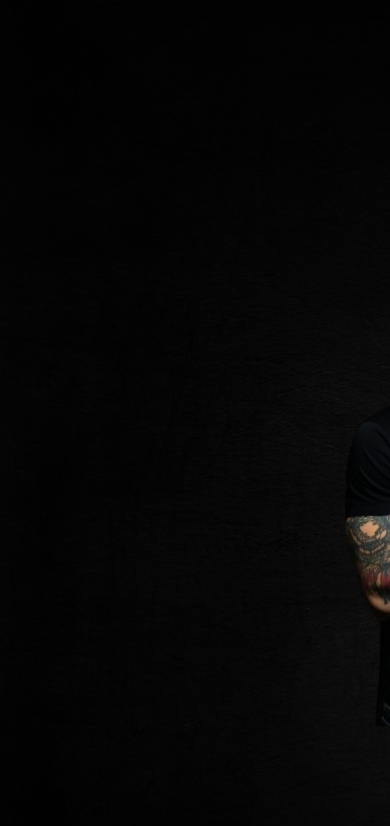
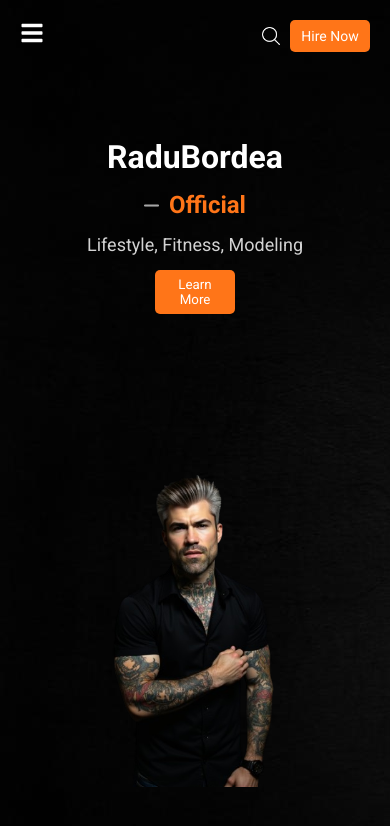
Before and after one commit to radu-bordea/REACT-3DPortfolio, a React (Vite) app: page / in a window 390 px wide. Shown: the top 826 px of the page. Built offline with nearby package versions, Linux system fonts and the light colour scheme.

Commit message:
add responsive design for navbar and hero components

```diff
--- a/package.json
+++ b/package.json
@@ -11,6 +11,7 @@
   "dependencies": {
     "react": "^18.3.1",
     "react-dom": "^18.3.1",
+    "react-icons": "^5.4.0",
     "styled-components": "^6.1.13"
   },
   "devDependencies": {
--- a/src/components/Hero.jsx
+++ b/src/components/Hero.jsx
@@ -17,6 +17,16 @@ const Container = styled.div`
   width: 1400px;
   display: flex;
   justify-content: space-between;
+
+  @media (max-width: 1024px) {
+    width: 90%;
+  }
+
+  @media (max-width: 768px) {
+    flex-direction: column;
+    align-items: center;
+    width: 100%;
+  }
 `;
 
 const Left = styled.div`
@@ -25,20 +35,50 @@ const Left = styled.div`
   flex-direction: column;
   justify-content: center;
   gap: 20px;
+
+  @media (max-width: 1024px) {
+    gap: 15px;
+  }
+
+  @media (max-width: 768px) {
+    align-items: center;
+    text-align: center;
+    gap: 15px;
+  }
 `;
 
 const Title = styled.h1`
   font-size: 48px;
+
+  @media (max-width: 1024px) {
+    font-size: 36px;
+  }
+
+  @media (max-width: 768px) {
+    font-size: 32px;
+  }
 `;
 
 const WhatWeDo = styled.div`
   display: flex;
   align-items: center;
   gap: 10px;
+
+  @media (max-width: 768px) {
+    justify-content: center;
+  }
 `;
 
 const Line = styled.img`
   height: 5px;
+
+  @media (max-width: 1024px) {
+    height: 4px;
+  }
+
+  @media (max-width: 768px) {
+    height: 3px;
+  }
 `;
 
 const Subtitle = styled.h2`
@@ -48,6 +88,14 @@ const Subtitle = styled.h2`
 const Desc = styled.p`
   font-size: 24px;
   color: lightgray;
+
+  @media (max-width: 1024px) {
+    font-size: 20px;
+  }
+
+  @media (max-width: 768px) {
+    font-size: 18px;
+  }
 `;
 
 const Button = styled.button`
@@ -59,6 +107,16 @@ const Button = styled.button`
   border: none;
   border-radius: 5px;
   cursor: pointer;
+
+  @media (max-width: 1024px) {
+    width: 90px;
+    padding: 8px;
+  }
+
+  @media (max-width: 768px) {
+    width: 80px;
+    padding: 7px;
+  }
 `;
 
 const Right = styled.div`
@@ -67,14 +125,22 @@ const Right = styled.div`
   display: flex;
   flex-direction: row;
   gap: 5px;
-  /* background-color: #4c4c55; */
+
+  @media (max-width: 1024px) {
+    justify-content: center;
+  }
+
+  @media (max-width: 768px) {
+    flex-direction: column;
+    align-items: center;
+    gap: 10px;
+  }
 `;
 
 const Img = styled.img`
   width: 500px;
   object-fit: contain;
-  /* position: absolute; */
-  top:0;
+  top: 0;
   bottom: 0;
   left: 0;
   right: 0;
@@ -82,12 +148,19 @@ const Img = styled.img`
   animation: animate 2s infinite ease alternate;
 
   @keyframes animate {
-    100%{
+    100% {
       transform: translateY(20px);
     }
   }
+
+  @media (max-width: 1024px) {
+    width: 400px;
+  }
+
+  @media (max-width: 768px) {
+    width: 80%;
+  }
 `;
-
 
 const Hero = () => {
   return (
@@ -100,9 +173,7 @@ const Hero = () => {
             <Line src="./img/line.png" />
             <Subtitle>Official</Subtitle>
           </WhatWeDo>
-          <Desc>
-            Lifestyle, Fitness, Modeling
-          </Desc>
+          <Desc>Lifestyle, Fitness, Modeling</Desc>
           <Button>Learn More</Button>
         </Left>
         <Right>
--- a/src/components/Navbar.jsx
+++ b/src/components/Navbar.jsx
@@ -1,8 +1,11 @@
+import React, { useState } from "react";
 import styled from "styled-components";
+import { FaBars, FaTimes } from "react-icons/fa"; // Import hamburger and close icons
 
 const Section = styled.div`
   display: flex;
   justify-content: center;
+  width: 100%;
 `;
 
 const Container = styled.div`
@@ -11,37 +14,78 @@ const Container = styled.div`
   justify-content: space-between;
   align-items: center;
   padding: 10px 0px;
+
+  @media (max-width: 1024px) {
+    width: 90%;
+  }
+
+  @media (max-width: 768px) {
+    flex-direction: row;
+    padding: 20px;
+  }
 `;
 
 const Links = styled.div`
   display: flex;
   align-items: center;
   gap: 50px;
+
+  @media (max-width: 768px) {
+    flex-direction: column;
+    align-items: center;
+    gap: 20px;
+    width: 100%;
+    display: ${(props) => (props.isOpen ? "flex" : "none")};
+  }
 `;
 
 const Logo = styled.img`
   height: 50px;
+
+  @media (max-width: 768px) {
+    height: 40px;
+  }
 `;
 
 const List = styled.ul`
   display: flex;
   gap: 20px;
   list-style: none;
+
+  @media (max-width: 768px) {
+    flex-direction: column;
+    gap: 10px;
+    align-items: center;
+  }
 `;
 
 const ListItem = styled.li`
   cursor: pointer;
+
+  @media (max-width: 768px) {
+    font-size: 14px;
+  }
 `;
 
 const Icons = styled.div`
   display: flex;
   align-items: center;
   gap: 20px;
+
+  @media (max-width: 768px) {
+    justify-content: center;
+    gap: 10px;
+    flex-wrap: wrap;
+  }
 `;
 
 const Icon = styled.img`
   width: 20px;
   cursor: pointer;
+
+  @media (max-width: 768px) {
+    width: 18px;
+  }
 `;
 
 const Button = styled.button`
@@ -52,14 +96,39 @@ color: white;
   border: none;
   border-radius: 5px;
   cursor: pointer;
+
+  @media (max-width: 768px) {
+    width: 80px;
+    padding: 8px;
+    font-size: 14px;
+  }
+`;
+
+const Hamburger = styled.div`
+  display: none;
+  font-size: 24px;
+  cursor: pointer;
+
+  @media (max-width: 768px) {
+    display: block;
+  }
 `;
 
 const Navbar = () => {
+  const [isOpen, setIsOpen] = useState(false); // State to manage the menu visibility
+
+  const toggleMenu = () => {
+    setIsOpen(!isOpen);
+  };
+
   return (
     <Section>
       <Container>
-        <Links>
-          <Logo src="./img/logo.png" />
+        {/* <Logo src="./img/logo.png" /> */}
+        <Hamburger onClick={toggleMenu}>
+          {isOpen ? <FaTimes /> : <FaBars />} {/* Hamburger Icon */}
+        </Hamburger>
+        <Links isOpen={isOpen}>
           <List>
             <ListItem>Home</ListItem>
             <ListItem>Studio</ListItem>
```
Also changed, not shown: 2 other files (tests, documents, lock files or other folders). Lines whose indentation alone changed are shown as unchanged.
